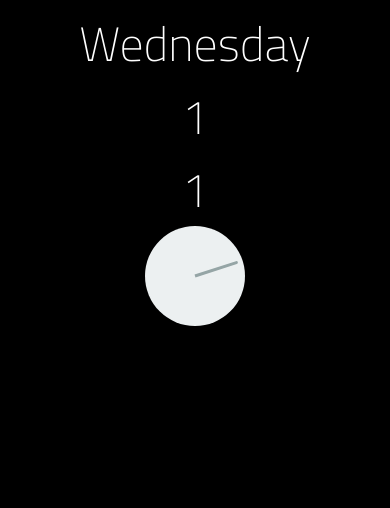
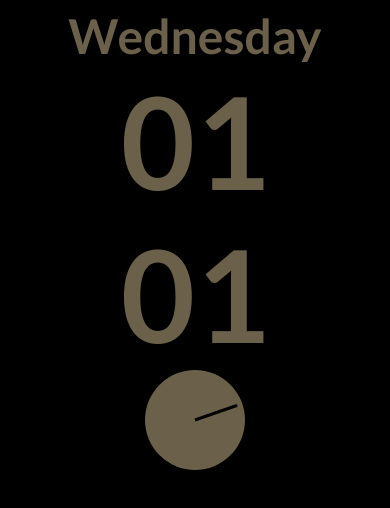
Before and after one commit to SvenLuttik/Challenge-2, a plain HTML site: page index.html in a window 390 px wide. Drawn offline with Linux system fonts and the light colour scheme.

Commit message:
update style
mobile update

```diff
--- a/index.html
+++ b/index.html
@@ -15,7 +15,7 @@
 
         <main>
            <article>
-                <p id="dateToday"></p>
+                <h1 id="dateToday"></h1>
                 <p id="timeHour"></p>
                 <p id="timeMinute"></p>
 
--- a/javascript.js
+++ b/javascript.js
@@ -5,6 +5,9 @@ function showTime(){
     var m = date.getMinutes();
     var d = new Date();
     var days = ["Sunday","Monday","Tuesday","Wednesday","Thursday","Friday","Saturday"];
+
+    h = h > 9 ? h : '0' + h;
+    m = m > 9 ? m : '0' + m;
 
     document.getElementById("dateToday").innerHTML = days[d.getDay()];
     document.getElementById("timeHour").textContent = h;
--- a/style.css
+++ b/style.css
@@ -1,4 +1,4 @@
-@import url('https://fonts.googleapis.com/css?family=Titillium+Web:200&display=swap');
+@import url('https://fonts.googleapis.com/css?family=Lato:100100,700&display=swap');
 
 html{
     margin: 0;
@@ -15,7 +15,7 @@ body{
 }
 
 main{
-    font-family: 'Titillium Web', sans-serif;
+    font-family: 'Lato', sans-serif;
     margin: auto;
     width: 95%;
     padding: 2%;
@@ -24,9 +24,13 @@ main{
     justify-content: space-around;
 }
 
+h1{
+    font-size: 3em;
+    margin: 0;
+}
+
 p{
-    font-family: 'Titillium Web', sans-serif;
-    font-size: 3em;
+    font-size: 8em;
     margin: 0;
 }
 
@@ -34,7 +38,7 @@ p{
     width: 100px;
     height: 100px;
     margin: auto;
-    background-color: #ecf0f1;
+    background-color: #6b604a;
     border-radius: 50%;
     position: relative;
 }
@@ -48,19 +52,20 @@ p{
     border-top-right-radius: 10px;
     transform-origin: bottom;
     z-index: 10;
+    transition: 200ms;
     transform: translateX(-50%) rotate(calc(var(--rotation) * 1deg));
 }
 
 .clock .hand.second {
     width: 3px;
     height: 45%;
-    background-color: #95a5a6;
+    background-color: #000;
 }
 
 /* --- DARK MODE --- */
 
 .dark{
     background: #000;
-    color: #fff;
+    color: #6b604a;
     transition: 1s;
 }
```
